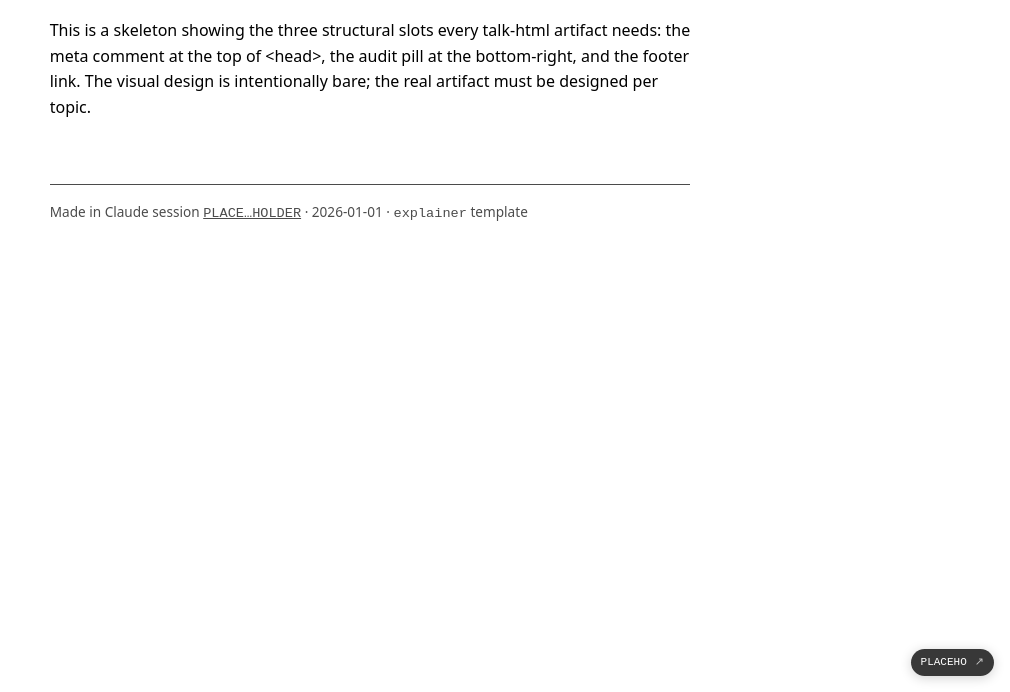
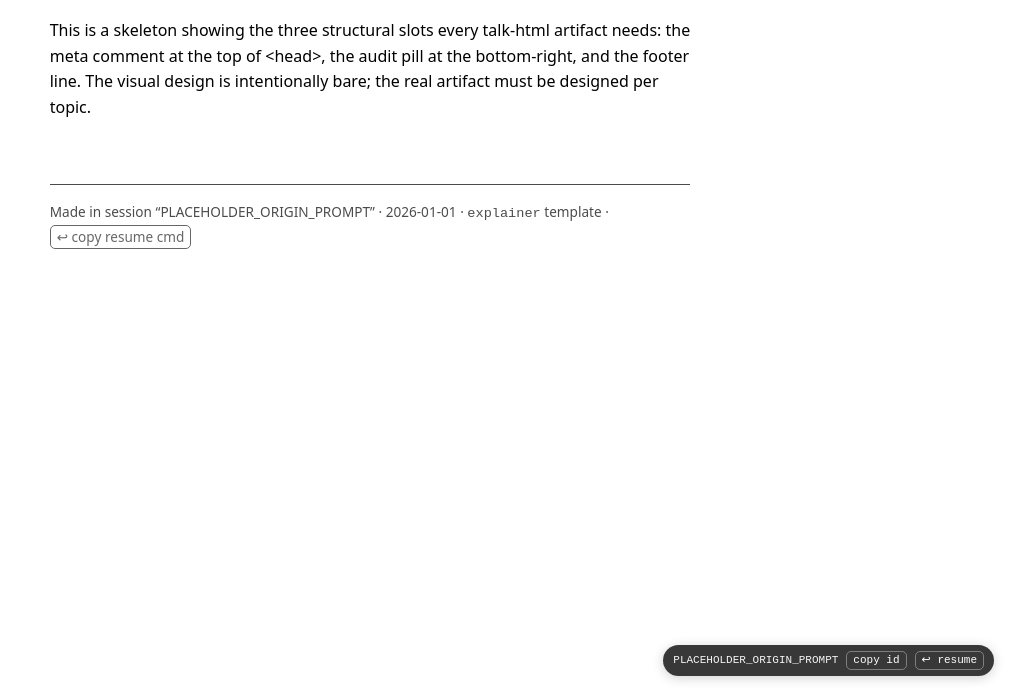
Before and after one commit to LiuShiyuMath/talk-html-plugin, a plain HTML site: page skill/templates/skeleton.html in a window 1280 px wide. Shown: the part 108-800 px from the top of the page, without its empty margins (270-1280 px from the left). Drawn offline with Linux system fonts and the light colour scheme.

Commit message:
sync talk-html skill from ~/.agents/skills/talk-html
- SKILL.md: real-content / non-static-must-have-video principle, recorder workflow
- publish.sh / recall.sh: minor path fix
- templates/skeleton.html: layout tweaks
- + record-playwright.mjs: Playwright-based session recorder
- + record-to-gif.sh: cast-to-gif pipeline

```diff
--- a/skill/templates/skeleton.html
+++ b/skill/templates/skeleton.html
@@ -1,7 +1,7 @@
 <!DOCTYPE html>
 <html lang="en">
 <head>
-<!-- talk-html-meta {"session_id":"PLACEHOLDER","job_dir":null,"branch":null,"prompt_summary":"<one-sentence summary, ≤200 chars>","template":"explainer","generated_at":"2026-01-01T00:00:00Z"} -->
+<!-- talk-html-meta {"session_id":"PLACEHOLDER","job_dir":null,"branch":null,"prompt_summary":"<one-sentence summary, ≤200 chars>","origin_prompt":"<verbatim first user message, ≤200 chars>","template":"explainer","generated_at":"2026-01-01T00:00:00Z"} -->
 <meta charset="utf-8">
 <meta name="viewport" content="width=device-width,initial-scale=1">
 <title>PLACEHOLDER — talk-html</title>
@@ -11,7 +11,12 @@
   :root { color-scheme: light dark; }
   body { margin: 0; font-family: system-ui, sans-serif; line-height: 1.6; max-width: 70ch; padding: 2rem 1.25rem 6rem; margin-inline: auto; }
   footer.tlh-foot { margin-top: 4rem; padding-top: 1rem; border-top: 1px solid currentColor; font-size: 0.85rem; opacity: 0.7; }
-  footer.tlh-foot a { color: inherit; }
+  footer.tlh-foot button.tlh-copy {
+    font: inherit; color: inherit; background: transparent;
+    border: 1px solid currentColor; border-radius: 5px;
+    padding: 0 6px; cursor: pointer; opacity: 0.85;
+  }
+  footer.tlh-foot button.tlh-copy:hover { opacity: 1; }
   .tlh-pill {
     position: fixed; bottom: 1rem; right: 1rem;
     font: 11px/1.4 ui-monospace, monospace;
@@ -19,11 +24,16 @@
     padding: 6px 10px; border-radius: 999px;
     display: inline-flex; gap: 8px; align-items: center;
     box-shadow: 0 2px 12px rgba(0,0,0,0.18);
-    user-select: none; cursor: pointer;
+    user-select: none; max-width: 60vw;
     z-index: 2147483647;
   }
-  .tlh-pill a { color: inherit; text-decoration: none; opacity: 0.7; }
-  .tlh-pill a:hover { opacity: 1; }
+  .tlh-pill .tlh-name { opacity: 0.95; overflow: hidden; text-overflow: ellipsis; white-space: nowrap; }
+  .tlh-pill button {
+    font: inherit; color: #fff; background: transparent;
+    border: 1px solid rgba(255,255,255,0.35); border-radius: 5px;
+    padding: 1px 6px; cursor: pointer; flex: none;
+  }
+  .tlh-pill button:hover { border-color: #fff; }
   @media (prefers-reduced-motion: reduce) {
     * { animation: none !important; transition: none !important; }
   }
@@ -33,18 +43,24 @@
 
 <!-- ===== AGENT: replace everything between these markers with the actual page content ===== -->
 <h1>PLACEHOLDER — talk-html scaffold</h1>
-<p>This is a skeleton showing the three structural slots every talk-html artifact needs: the meta comment at the top of &lt;head&gt;, the audit pill at the bottom-right, and the footer link. The visual design is intentionally bare; the real artifact must be designed per topic.</p>
+<p>This is a skeleton showing the three structural slots every talk-html artifact needs: the meta comment at the top of &lt;head&gt;, the audit pill at the bottom-right, and the footer line. The visual design is intentionally bare; the real artifact must be designed per topic.</p>
 <!-- ===== /end content ===== -->
 
+<!-- Footer: the session NAME is origin_prompt (the verbatim first user message),
+     never the bare hash. The way back into the conversation is a copy-to-clipboard
+     `claude --resume` command — NOT a file:// transcript link (dead in the gist). -->
 <footer class="tlh-foot">
-  Made in Claude session
-  <a href="file:///PLACEHOLDER/session.jsonl" title="open session transcript"><code>PLACE…HOLDER</code></a>
-  · 2026-01-01 · <code>explainer</code> template
+  Made in session “<span title="full session id: PLACEHOLDER">PLACEHOLDER_ORIGIN_PROMPT</span>”
+  · 2026-01-01 · <code>explainer</code> template ·
+  <button class="tlh-copy" onclick="navigator.clipboard&amp;&amp;navigator.clipboard.writeText('claude --resume PLACEHOLDER')">↩ copy resume cmd</button>
 </footer>
 
-<div class="tlh-pill" title="session PLACEHOLDER · generated 2026-01-01T00:00:00Z" onclick="navigator.clipboard&amp;&amp;navigator.clipboard.writeText('PLACEHOLDER')">
-  <span>PLACEHO</span>
-  <a href="file:///PLACEHOLDER/session.jsonl" aria-label="open session transcript">↗</a>
+<!-- Audit pill: name (origin_prompt, truncated) + copy id + copy resume command.
+     Two inline onclick copy handlers — the one sanctioned JS exception, pill-only. -->
+<div class="tlh-pill" title="session PLACEHOLDER · generated 2026-01-01T00:00:00Z">
+  <span class="tlh-name">PLACEHOLDER_ORIGIN_PROMPT</span>
+  <button onclick="navigator.clipboard&amp;&amp;navigator.clipboard.writeText('PLACEHOLDER')">copy id</button>
+  <button onclick="navigator.clipboard&amp;&amp;navigator.clipboard.writeText('claude --resume PLACEHOLDER')" aria-label="copy claude --resume command">↩ resume</button>
 </div>
 
 </body>
```
Also changed, not shown: skill/record-playwright.mjs (added, +70 -0 lines), 4 other files.
